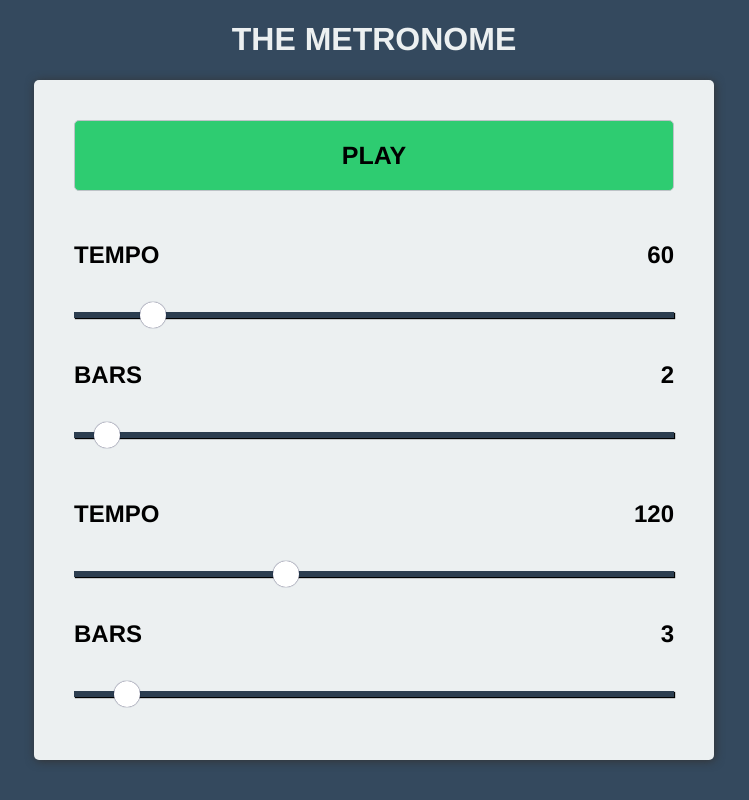
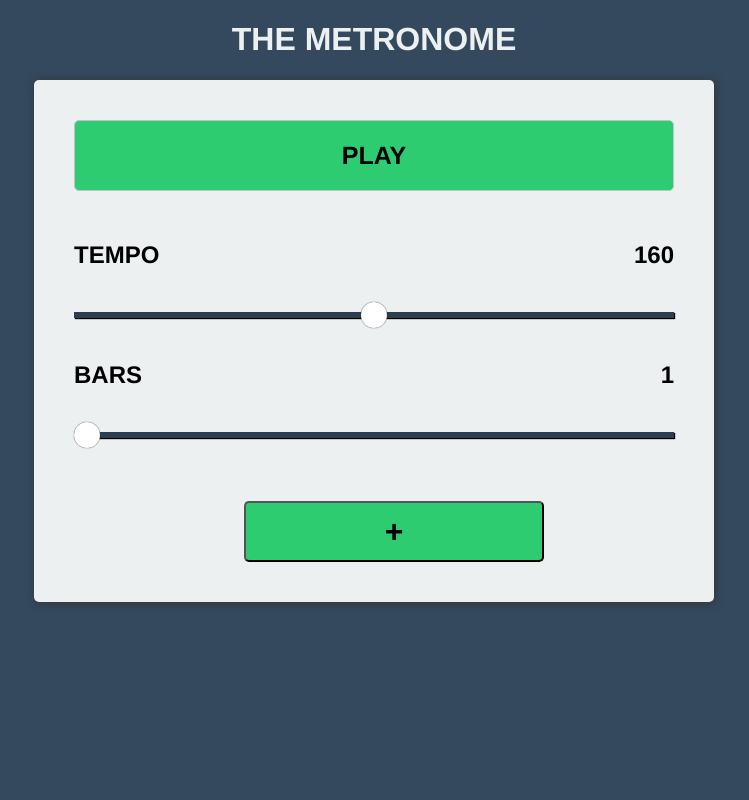
Before and after one commit to ajaymenon0/themetronome, a React app: page / in a window 1280 px wide. Shown: the whole page, without its empty margins (266-1015 px from the left). Built offline with nearby package versions, Linux system fonts and the light colour scheme; the HTML template or start-up script is replaced by a standard one.

Commit message:
Ability to add new metronomes

```diff
--- a/src/App.js
+++ b/src/App.js
@@ -10,17 +10,18 @@ class App extends Component {
     this.playPauseHandler = this.playPauseHandler.bind(this);
     this.changeTempo = this.changeTempo.bind(this);
     this.changeBars = this.changeBars.bind(this);
+    this.addMetronome = this.addMetronome.bind(this);
     this.state = {
       isPlaying: false,
-      tempo: [60, 120],
-      bars: [2, 3],
+      tempo: [160],
+      bars: [1],
       beatCounter: 0,
     };
     const AudioContext = window.AudioContext || window.webkitAudioContext;
     this.audioCtx = new AudioContext();
     this.metronomeObject = '';
     this.indexOfMetronomes = 0;
-    this.totalMetronomes = 2;
+    this.totalMetronomes = 1;
   }
 
   onPlayPause() {
@@ -84,10 +85,33 @@ class App extends Component {
     }, () => this.metronome());
   }
 
+  addMetronome() {
+    const { tempo, bars } = this.state;
+    const tempTempo = [...tempo];
+    const tempBars = [...bars];
+    tempTempo.push(60);
+    tempBars.push(1);
+    this.totalMetronomes = this.totalMetronomes + 1;
+    this.setState({
+      tempo: tempTempo,
+      bars: tempBars,
+    });
+  }
+
   render() {
     const {
       isPlaying, bars, tempo, beatCounter,
     } = this.state;
+    const children = tempo.map((unit, index) => React.cloneElement(<MetronomeItem />, {
+      tempo: tempo[index],
+      isPlaying,
+      bars: bars[index],
+      beatCounter,
+      handleTempoChange: this.changeTempo,
+      handleBarChange: this.changeBars,
+      metronomeIndex: index,
+      currentIndexValue: this.indexOfMetronomes,
+    }));
     return (
       <div>
         <h1>THE METRONOME</h1>
@@ -95,29 +119,10 @@ class App extends Component {
           <div className="row">
             <button className={classnames('playPauseBtn', { stopped: isPlaying })} type="submit" onClick={this.playPauseHandler}>{isPlaying ? 'STOP' : 'PLAY'}</button>
           </div>
-          <MetronomeItem
-            tempo={tempo[0]}
-            isPlaying={isPlaying}
-            bars={bars[0]}
-            beatCounter={beatCounter}
-            handleTempoChange={this.changeTempo}
-            handleBarChange={this.changeBars}
-            indexValue={0}
-            currentIndexValue={this.indexOfMetronomes}
-          />
-          <MetronomeItem
-            tempo={tempo[1]}
-            isPlaying={isPlaying}
-            bars={bars[1]}
-            beatCounter={beatCounter}
-            handleTempoChange={this.changeTempo}
-            handleBarChange={this.changeBars}
-            indexValue={1}
-            currentIndexValue={this.indexOfMetronomes}
-          />
-          {/* <div className="row addSet">
-            <button type="button" className="addSetBtn">+</button>
-          </div> */}
+          {children}
+          <div className="row addSet">
+            <button type="button" className="addSetBtn" onClick={this.addMetronome}>+</button>
+          </div>
         </div>
       </div>
     );
--- a/src/MetronomeItem.js
+++ b/src/MetronomeItem.js
@@ -2,7 +2,14 @@ import React from 'react';
 import PropTypes from 'prop-types';
 
 const MetronomeItem = ({
-  tempo, bars, isPlaying, handleTempoChange, handleBarChange, beatCounter, indexValue, currentIndexValue,
+  tempo,
+  bars,
+  isPlaying,
+  handleTempoChange,
+  handleBarChange,
+  beatCounter,
+  metronomeIndex,
+  currentIndexValue,
 }) => (
   <div className="metronome">
     <div className="row">
@@ -10,14 +17,14 @@ const MetronomeItem = ({
         <h2>TEMPO</h2>
         <h2>{tempo}</h2>
       </div>
-      <input type="range" disabled={isPlaying} value={tempo} indexvalue={indexValue} min="30" max="290" step="5" className="slider" onChange={handleTempoChange} />
+      <input type="range" disabled={isPlaying} value={tempo} indexValue={metronomeIndex} min="30" max="290" step="5" className="slider" onChange={handleTempoChange} />
     </div>
     <div className="row">
       <div className="title">
         <h2>BARS</h2>
-        <h2>{isPlaying && (indexValue === currentIndexValue) && (beatCounter !== 0) ? `${Math.ceil(beatCounter / 4)} / ${bars}` : bars}</h2>
+        <h2>{isPlaying && (metronomeIndex === currentIndexValue) && (beatCounter !== 0) ? `${Math.ceil(beatCounter / 4)} / ${bars}` : bars}</h2>
       </div>
-      <input type="range" disabled={isPlaying} value={bars} indexvalue={indexValue} min="1" max="30" className="slider" onChange={handleBarChange} />
+      <input type="range" disabled={isPlaying} value={bars} indexValue={metronomeIndex} min="1" max="30" className="slider" onChange={handleBarChange} />
     </div>
   </div>
 );
@@ -29,7 +36,8 @@ MetronomeItem.defaultProps = {
   beatCounter: 0,
   handleTempoChange: () => {},
   handleBarChange: () => {},
-  indexValue: 0,
+  metronomeIndex: 0,
+  currentIndexValue: 0,
 };
 
 MetronomeItem.propTypes = {
@@ -39,7 +47,8 @@ MetronomeItem.propTypes = {
   beatCounter: PropTypes.number,
   handleTempoChange: PropTypes.func,
   handleBarChange: PropTypes.func,
-  indexValue: PropTypes.number,
+  metronomeIndex: PropTypes.number,
+  currentIndexValue: PropTypes.number,
 };
 
 export default MetronomeItem;
```
Also changed, not shown: 1 other file (tests, documents, lock files or other folders).
